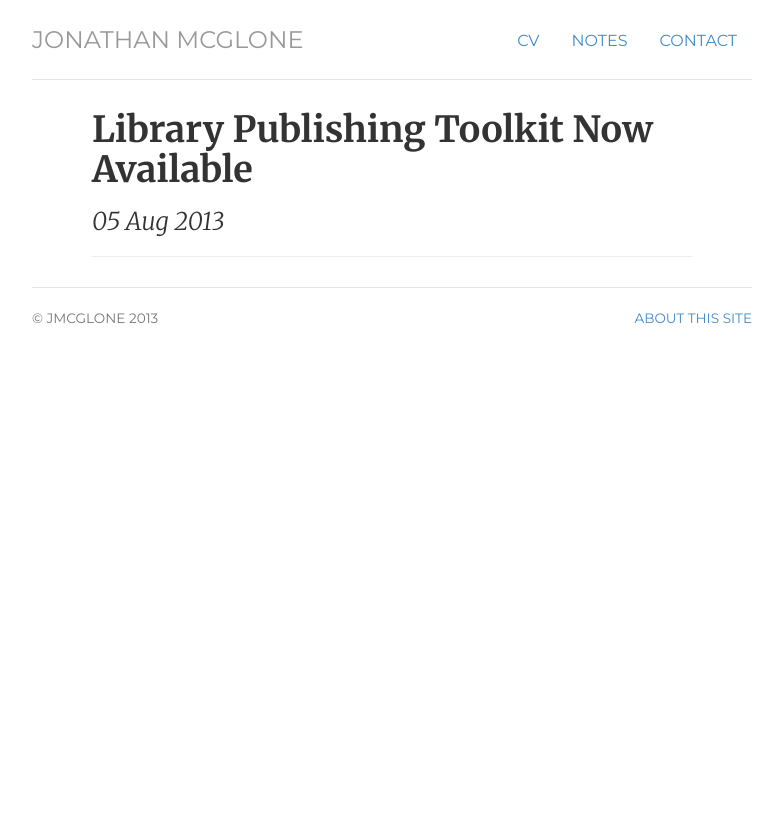
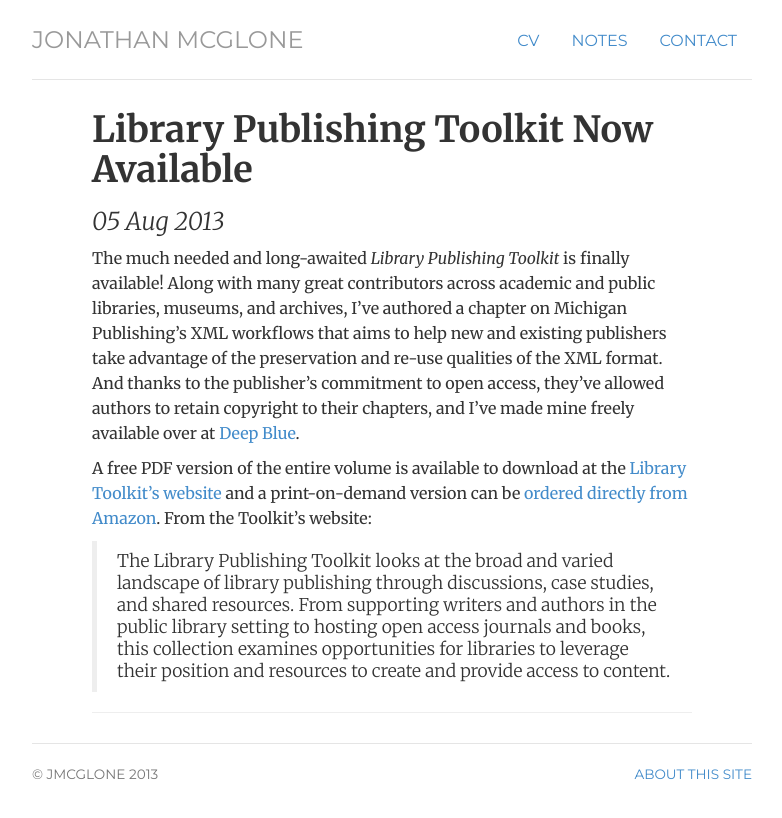
Before and after one commit to jmcglone/jmcglone.github.io, a Jekyll site: the page built from _posts/2013-08-05-library-publishing-toolkit-now-available.md, in a window 1280 px wide. Shown: the top 818 px of the page, without its empty margins (248-1030 px from the left). Built offline with Jekyll 4.4.1, drawn with Linux system fonts in a browser that asks for light colours.

Commit message:
Update 2013-08-05-library-publishing-toolkit-now-available.md

```diff
--- a/_posts/2013-08-05-library-publishing-toolkit-now-available.md
+++ b/_posts/2013-08-05-library-publishing-toolkit-now-available.md
@@ -2,4 +2,8 @@
 layout: post
 title: Library Publishing Toolkit Now Available
 ---
-<!-- Since I started working in libraries... -->
+The much needed and long-awaited *Library Publishing Toolkit* is finally available! Along with many great contributors across academic and public libraries, museums, and archives, I've authored a chapter on Michigan Publishing's XML workflows that aims to help new and existing publishers take advantage of the preservation and re-use qualities of the XML format. And thanks to the publisher's commitment to open access, they've allowed authors to retain copyright to their chapters, and I've made mine freely available over at [Deep Blue](http://hdl.handle.net/2027.42/99563).
+
+A free PDF version of the entire volume is available to download at the [Library Toolkit's website](http://opensuny.org/omp/index.php/IDSProject/catalog/book/25) and a print-on-demand version can be [ordered directly from Amazon](http://www.amazon.com/dp/0989722600). From the Toolkit's website:
+
+> The Library Publishing Toolkit looks at the broad and varied landscape of library publishing through discussions, case studies, and shared resources. From supporting writers and authors in the public library setting to hosting open access journals and books, this collection examines opportunities for libraries to leverage their position and resources to create and provide access to content.
```
